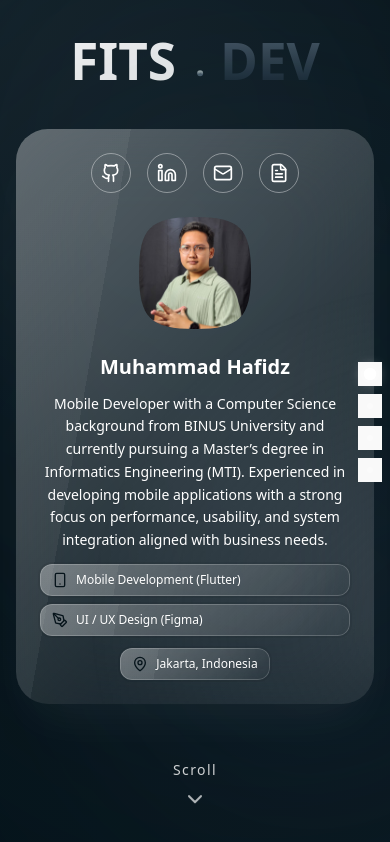
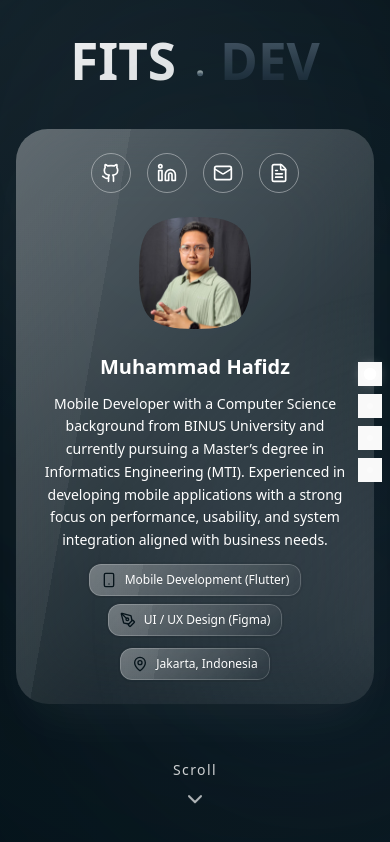
Before and after one commit to mohHafidz/portofolio, a React (Vite) app: page / in a window 390 px wide. Built offline with nearby package versions, Linux system fonts and the light colour scheme; no server answers; the database is empty; a web font is replaced by a local one.

Commit message:
feat: implement responsive landing page and GSAP scroll-snapping App layout

```diff
--- a/src/App.css
+++ b/src/App.css
@@ -1,8 +1,7 @@
 
 #root {
-  width: 100vw;
-  /* margin: 0 auto; */
-  /* padding: 2rem; */
+  width: 100%;
+  max-width: 100%;
   text-align: center;
 }
 
--- a/src/App.jsx
+++ b/src/App.jsx
@@ -188,7 +188,7 @@ function App() {
         "
       />
       {/* 1. LIQUID BACKGROUND ELEMENTS (FIXED) */}
-      <div className="fixed inset-0 z-0 pointer-events-none">
+      <div className="fixed inset-0 z-0 pointer-events-none overflow-hidden">
         {/* Blob 1: Top Left - Menggunakan warna ketiga (biru keabuan) */}
         <div className="liquid-blob bg-ketiga/20 w-[500px] h-[500px] -top-20 -left-20"></div>
 
@@ -204,6 +204,8 @@ function App() {
         className="
           h-dvh
           overflow-y-scroll
+          overflow-x-hidden
+          w-full
           flex flex-col
         "
       >
--- a/src/component/landingPage.jsx
+++ b/src/component/landingPage.jsx
@@ -14,7 +14,7 @@ import profileImage from '../assets/profile.jpeg';
 
 function LandingPage() {
     return (
-        <div className="min-h-screen w-screen flex flex-col justify-center items-center text-white px-4 gap-10">
+        <div className="min-h-screen w-full flex flex-col justify-center items-center text-white px-4 gap-10">
 
             {/* TITLE */}
             <h1 className="text-4xl sm:text-5xl md:text-7xl font-bold flex flex-row items-end gap-1 leading-none">
@@ -108,18 +108,19 @@ function LandingPage() {
                     <div
                         className="
                             flex flex-col sm:flex-row
+                            items-center md:items-start
                             gap-2 sm:gap-3
                             justify-center md:justify-start
                         "
                     >
-                        <div className="glass flex items-center gap-2 px-3 py-2 rounded-xl border border-white/20">
+                        <div className="glass flex items-center gap-2 px-3 py-2 rounded-xl border border-white/20 w-fit">
                             <Smartphone className="w-4 h-4 text-keenam" />
                             <span className="text-xs font-medium">
                                 Mobile Development (Flutter)
                             </span>
                         </div>
 
-                        <div className="glass flex items-center gap-2 px-3 py-2 rounded-xl border border-white/20">
+                        <div className="glass flex items-center gap-2 px-3 py-2 rounded-xl border border-white/20 w-fit">
                             <PenTool className="w-4 h-4 text-keenam" />
                             <span className="text-xs font-medium">
                                 UI / UX Design (Figma)
--- a/src/component/skill.jsx
+++ b/src/component/skill.jsx
@@ -49,9 +49,9 @@ function Skill() {
                     <div
                         key={i}
                         className="
-              flex items-center justify-center py-4 rounded-xl
+              flex items-center justify-center py-4 px-3 rounded-xl
               bg-white/10 backdrop-blur-md border border-white/20
-              text-sm font-medium text-white
+              text-sm font-medium text-white text-center
               transition-all duration-300
               hover:bg-white/20 hover:-translate-y-1
             "
@@ -62,7 +62,7 @@ function Skill() {
             </div>
 
             {/* EXPERTISE */}
-            <div className="w-170 max-w-6xl px-6 overflow-hidden relative ">
+            <div className="w-full max-w-6xl px-6 overflow-hidden relative">
 
                 <h3 className="text-lg font-semibold text-white mb-10 text-center">
                     Areas of Expertise
--- a/src/index.css
+++ b/src/index.css
@@ -66,12 +66,12 @@ a:hover {
   color: #535bf2;
 }
 
-body {
+html, body {
   margin: 0;
-  /* display: flex; */
-  place-items: center;
+  padding: 0;
+  width: 100%;
+  max-width: 100%;
   min-width: 320px;
-  min-height: 100vh;
   overflow-x: hidden;
 }
 
```
